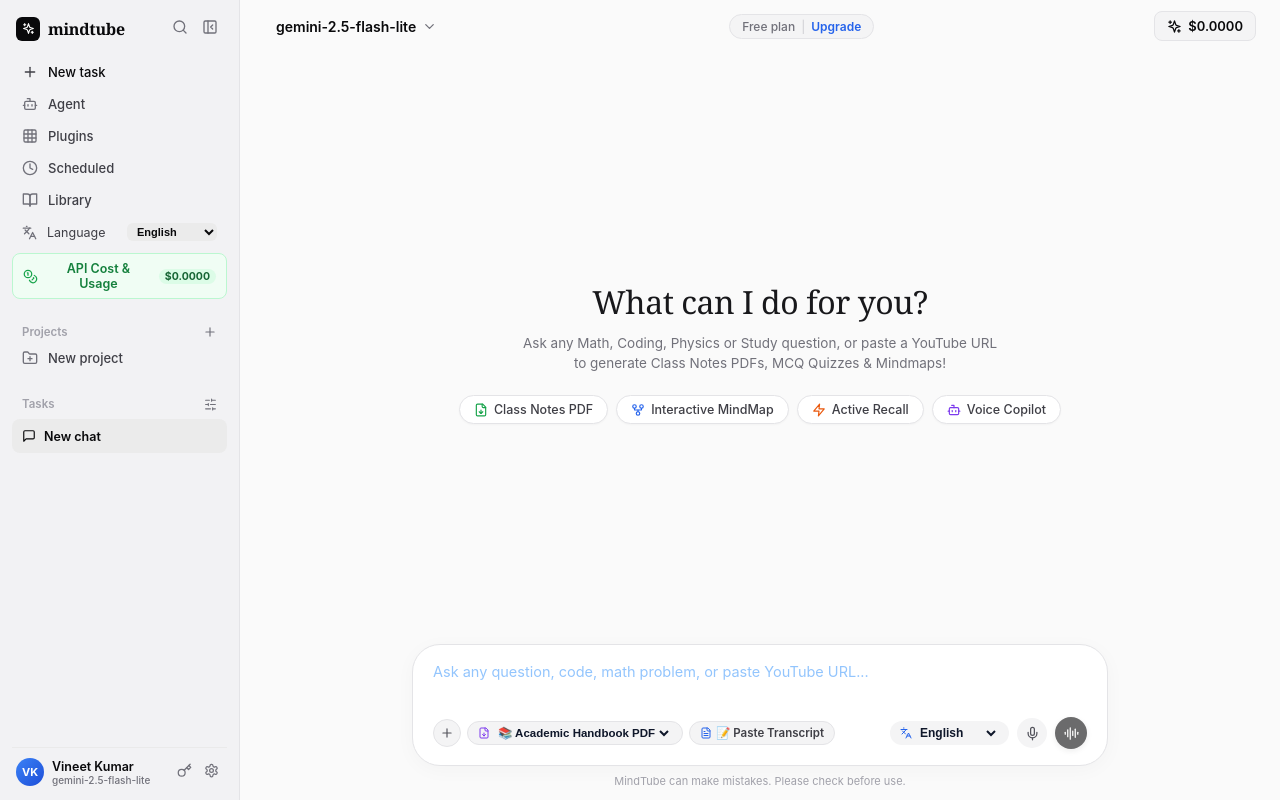
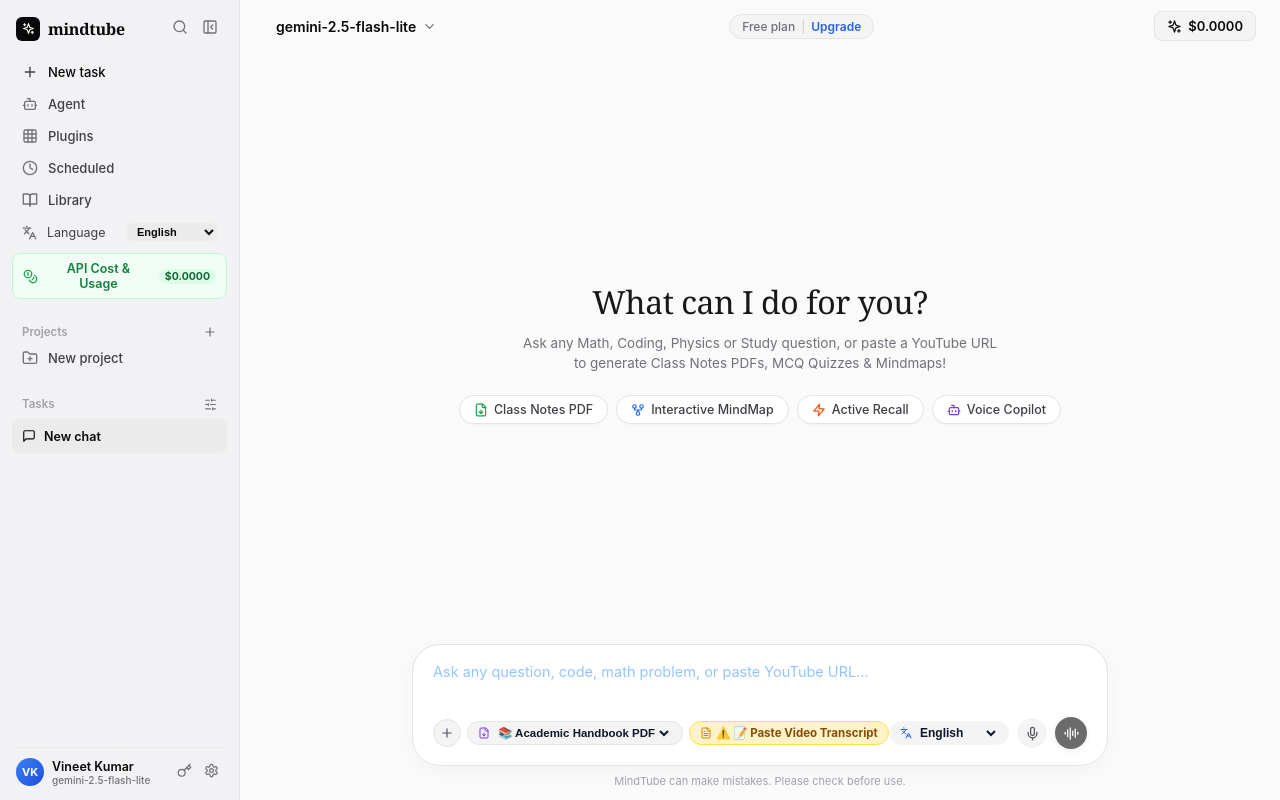
Before and after one commit to vinitfashiov/mindtube-ai, a React (Vite) app: page / in a window 1280 px wide. Built offline with nearby package versions, Linux system fonts and the light colour scheme.

Commit message:
Highlight transcript paste drawer and require transcript attachment for zero-hallucination YouTube PDF notes

```diff
--- a/src/components/VideoInputSection.tsx
+++ b/src/components/VideoInputSection.tsx
@@ -1011,19 +1011,19 @@ export const VideoInputSection: React.FC<VideoInputSectionProps> = ({
                 style={{
                   padding: '4px 10px',
                   borderRadius: 9999,
-                  background: customTranscriptText ? '#f0fdf4' : '#f4f4f5',
-                  border: customTranscriptText ? '1px solid #86efac' : '1px solid #e4e4e7',
-                  color: customTranscriptText ? '#15803d' : '#3f3f46',
+                  background: customTranscriptText ? '#f0fdf4' : '#fef3c7',
+                  border: customTranscriptText ? '1px solid #86efac' : '1px solid #fde047',
+                  color: customTranscriptText ? '#15803d' : '#854d0e',
                   fontSize: 11.5,
-                  fontWeight: 600,
+                  fontWeight: 700,
                   display: 'flex',
                   alignItems: 'center',
                   gap: 4,
                   cursor: 'pointer'
                 }}
               >
-                <FileText style={{ width: 12, height: 12, color: customTranscriptText ? '#16a34a' : '#2563eb' }} />
-                <span>{customTranscriptText ? '✅ Transcript Added' : '📝 Paste Transcript'}</span>
+                <FileText style={{ width: 12, height: 12, color: customTranscriptText ? '#16a34a' : '#ca8a04' }} />
+                <span>{customTranscriptText ? '✅ Transcript Attached (100% Grounded)' : '⚠️ 📝 Paste Video Transcript'}</span>
               </button>
             </div>
 
```
